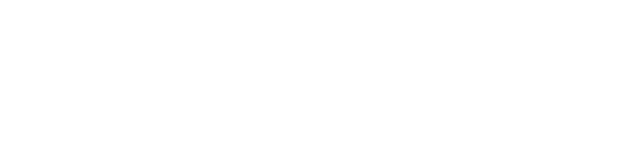
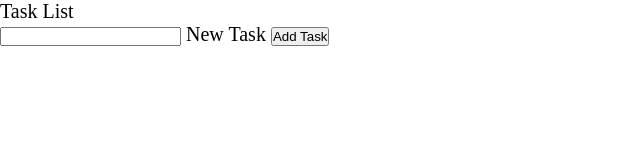
Before and after one commit to HelyeFab/taskList, a plain HTML site: page index.html in a window 1280 px wide. Shown: the whole page, without its empty margins (0-640 px from the left). Drawn offline with Linux system fonts and the light colour scheme; a web font is replaced by a local one.

Commit message:
html and css structuring

```diff
--- a/css/style.css
+++ b/css/style.css
@@ -0,0 +1,24 @@
+@import url('https://fonts.googleapis.com/css2?family=Piazzolla:ital,wght@0,200;0,300;0,500;0,700;1,200;1,300;1,500;1,700&display=swap');
+
+* {
+    margin: 0;
+    padding: 0;
+    box-sizing: border-box;
+}
+
+html{
+    font-size: 62.5%;
+}
+
+body {
+    font-family: 'Piazzolla',
+    serif;
+    font-size: 2rem;
+    background-color: ;
+}
+
+.main {
+    min-height: 100vh;
+    margin: 0 auto;
+
+}
--- a/index.html
+++ b/index.html
@@ -4,9 +4,28 @@
     <meta charset="UTF-8">
     <meta name="viewport" content="width=device-width, initial-scale=1.0">
     <title>Task List</title>
+    <script src="https://kit.fontawesome.com/c01f624491.js" crossorigin="anonymous"></script>
     <link rel="stylesheet" href="/css/style.css">
 </head>
 <body>
+    <div class="container">
+        <div class="main">
+            <div class="card__content">
+                <span class="card__content-title">Task List</span>
+                <div class="card__content-form">
+                    <form action="#" id="task-form">
+                        <div class="input-field">
+                            <input type="text" id="task" name="task">
+                            <label for="task">New Task</label>
+                            <input type="submit" value="Add Task" class="btn">
+                        </div>
+                    </form>
+                </div>
+
+            </div>
+        </div>
+    </div>
+
     <script src="/script.js"></script>
 </body>
 </html>
```
